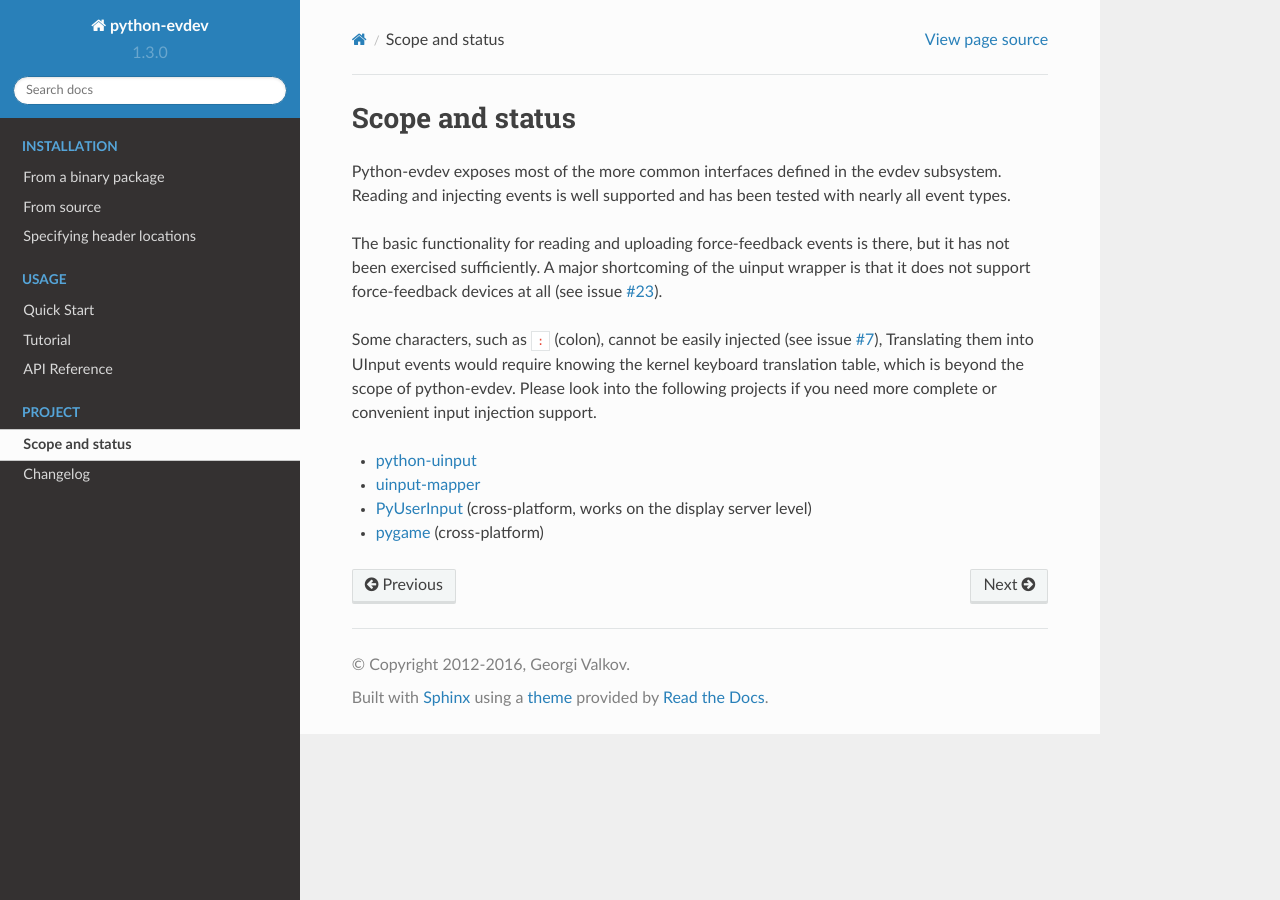
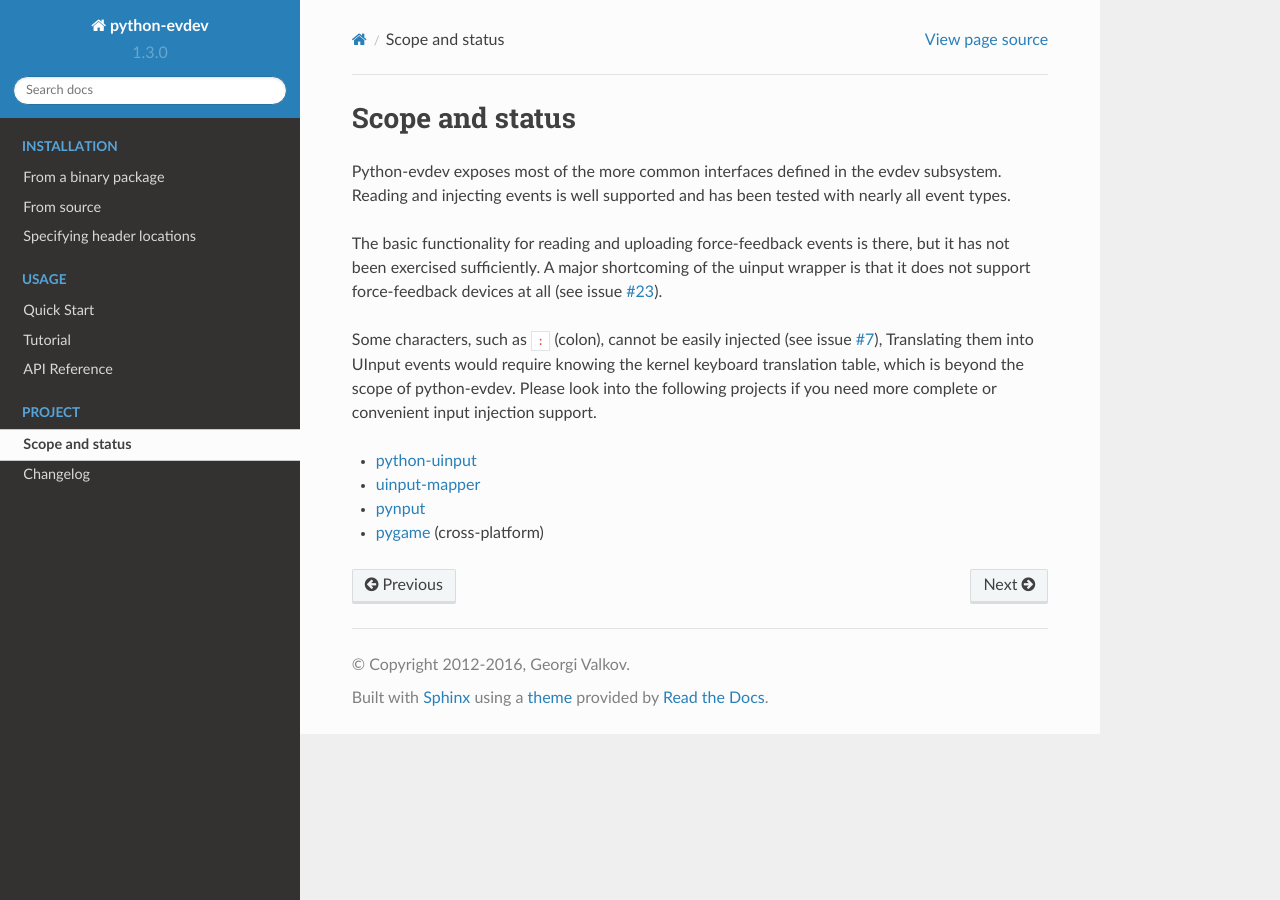
Before and after one commit to gvalkov/python-evdev, a Sphinx documentation site: the page built from docs/scope.rst, in a window 1280 px wide. Built offline with Sphinx 7.4.7 and the Read the Docs theme 2.0.0, drawn with Linux system fonts in a browser that asks for light colours.

Commit message:
PyUserInput is deprecated in favor of pynput

```diff
--- a/docs/scope.rst
+++ b/docs/scope.rst
@@ -18,13 +18,13 @@ injection support.
 
 - python-uinput_
 - uinput-mapper_
-- PyUserInput_ (cross-platform, works on the display server level)
+- pynput_
 - pygame_ (cross-platform)
 
 
 .. _python-uinput:     https://github.com/tuomasjjrasanen/python-uinput
 .. _uinput-mapper:     https://github.com/MerlijnWajer/uinput-mapper
-.. _PyUserInput:       https://github.com/PyUserInput/PyUserInput
+.. _pynput:            https://github.com/moses-palmer/pynput
 .. _pygame:            http://www.pygame.org/
 
 .. _`#7`:  https://github.com/gvalkov/python-evdev/issues/7
```
